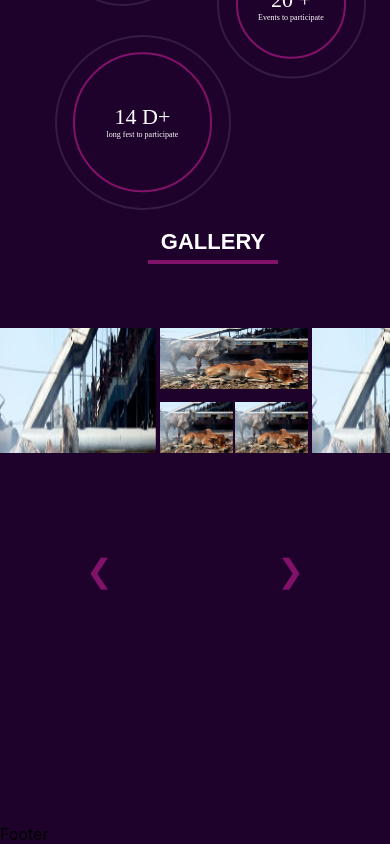
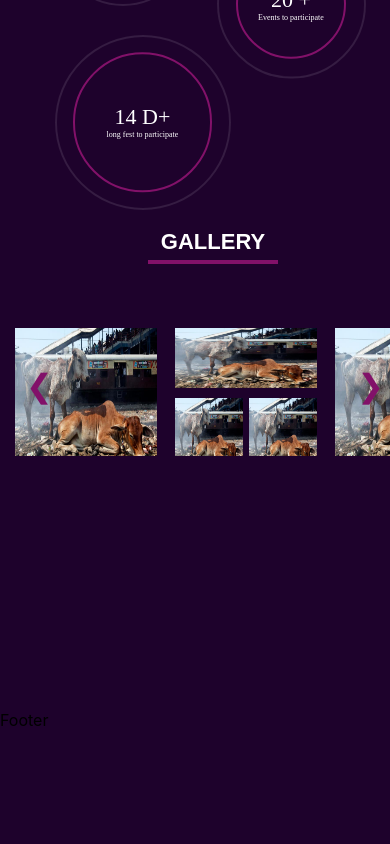
Before and after one commit to kreiva-iiitv/keriva-frontend-2020, a React (Create React App) app: page / in a window 390 px wide. Shown: the part 941-1785 px from the top of the page. After the commit the page ends 1671 px from the top, so only its background shows below. Built offline with nearby package versions, Linux system fonts and the light colour scheme.

Commit message:
made gallery responsive

```diff
--- a/src/Container/Gallery/gallery.css
+++ b/src/Container/Gallery/gallery.css
@@ -29,24 +29,21 @@
 
     height: 600px;
     position: relative;
+    overflow-x: hidden;
 }
 
 
 .largeImg{
     height: 539px;
     width: 100%;
-    object-fit: cover;
     display: flex;
     margin: 0;
 }
 
 .largeImg img{
     width: 100%;
+    object-fit: cover;
 }
-
-
-
-
 
 .GalleryHead{
     width: 110px;
@@ -104,3 +101,46 @@
     width: 100%;
     margin-top: 0.2rem;
 }
+@media screen and (max-width: 400px)
+    {
+        .gallery{
+            width:400px;
+            height:500px;
+        }
+        .largeImg{
+            width: 142px;
+            height:142px;
+            margin:0 15px;
+        }
+        .largeImg img{
+            height:100%;
+
+            object-fit: fill;
+        }
+        .midContainer{
+            width: 142px;
+            height:142px;
+            margin:0 0 0 15px;
+        }
+        .upper{
+            height: 42%;
+            object-fit: fill;
+        }
+        .lower1{
+            width: 48%;
+        }
+        .subContainer{
+            height: 70%;
+            margin:0;
+        }
+        .prev  {
+            top: 156px;
+            left:-60px;
+
+        }
+        .next{
+            top: 156px;
+            right:-70px;
+        }
+
+    }
--- a/src/Container/Gallery/index.jsx
+++ b/src/Container/Gallery/index.jsx
@@ -1,12 +1,19 @@
-import React from 'react'
-import { CarouselProvider, Slider, Slide, ButtonBack, ButtonNext, ImageWithZoom } from 'pure-react-carousel';
-import gallery from '../../Assets/Images/gallery4.jpg'
-import 'pure-react-carousel/dist/react-carousel.es.css';
-import './gallery.css'
+import React from "react";
+import {
+  CarouselProvider,
+  Slider,
+  Slide,
+  ButtonBack,
+  ButtonNext,
+  ImageWithZoom,
+} from "pure-react-carousel";
+import gallery from "../../Assets/Images/gallery4.jpg";
+import "pure-react-carousel/dist/react-carousel.es.css";
+import "./gallery.css";
 
 function Gallery() {
   return (
-        <div className="gallery">
+    <div>
       <CarouselProvider
         naturalSlideWidth={500}
         naturalSlideHeight={400}
@@ -14,12 +21,12 @@ function Gallery() {
         visibleSlides={2.5}
         interval={2000}
         isPlaying={true}
-                >
+        className="gallery">
         <h1 className="GalleryHead">Gallery</h1>
         <Slider>
           <Slide index={0}>
-                        <div className = "largeImg">
-                            <img  src={gallery}/>
+            <div className="largeImg">
+              <img src={gallery} />
             </div>
           </Slide>
           <Slide index={1}>
@@ -29,18 +36,17 @@ function Gallery() {
               </div>
               <div className="subContainer">
                 <div className="lower1">
-                                    <img src={gallery}  />
+                  <img src={gallery} />
                 </div>
                 <div className="lower1">
-                                    <img src={gallery}  />
+                  <img src={gallery} />
                 </div>
-
               </div>
             </div>
           </Slide>
           <Slide index={2}>
             <div className="largeImg">
-                            <img  src={gallery}/>
+              <img src={gallery} />
             </div>
           </Slide>
           <Slide index={3}>
@@ -50,18 +56,17 @@ function Gallery() {
               </div>
               <div className="subContainer">
                 <div className="lower1">
-                                    <img src={gallery}  />
+                  <img src={gallery} />
                 </div>
                 <div className="lower1">
-                                    <img src={gallery}  />
+                  <img src={gallery} />
                 </div>
-
               </div>
             </div>
           </Slide>
           <Slide index={4}>
             <div className="largeImg">
-                            <img  src={gallery}/>
+              <img src={gallery} />
             </div>
           </Slide>
         </Slider>
@@ -69,7 +74,7 @@ function Gallery() {
         <ButtonNext className="next">&#10095;</ButtonNext>
       </CarouselProvider>
     </div>
-    )
+  );
 }
 
-export default Gallery
+export default Gallery;
```
Lines whose indentation alone changed are shown as unchanged.
